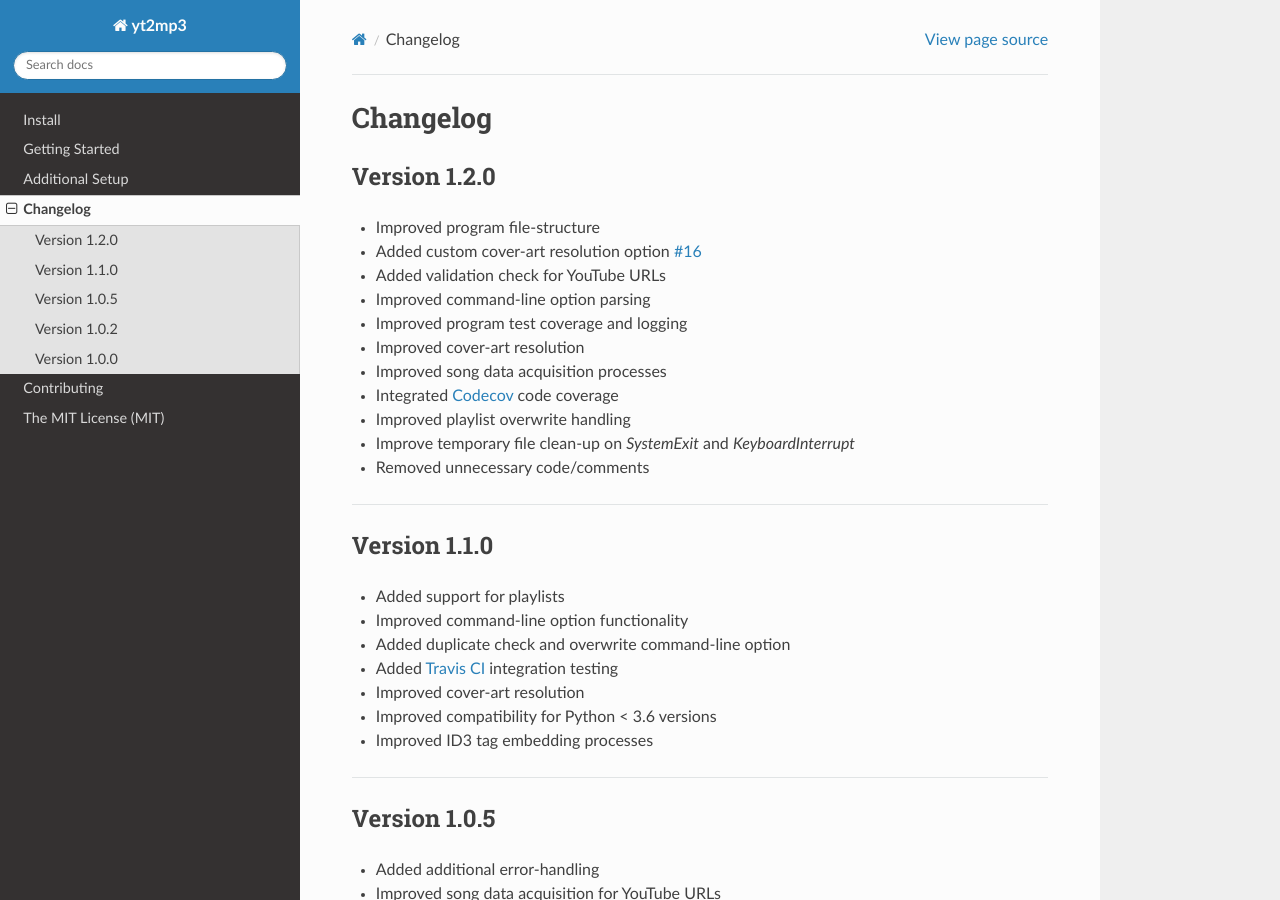
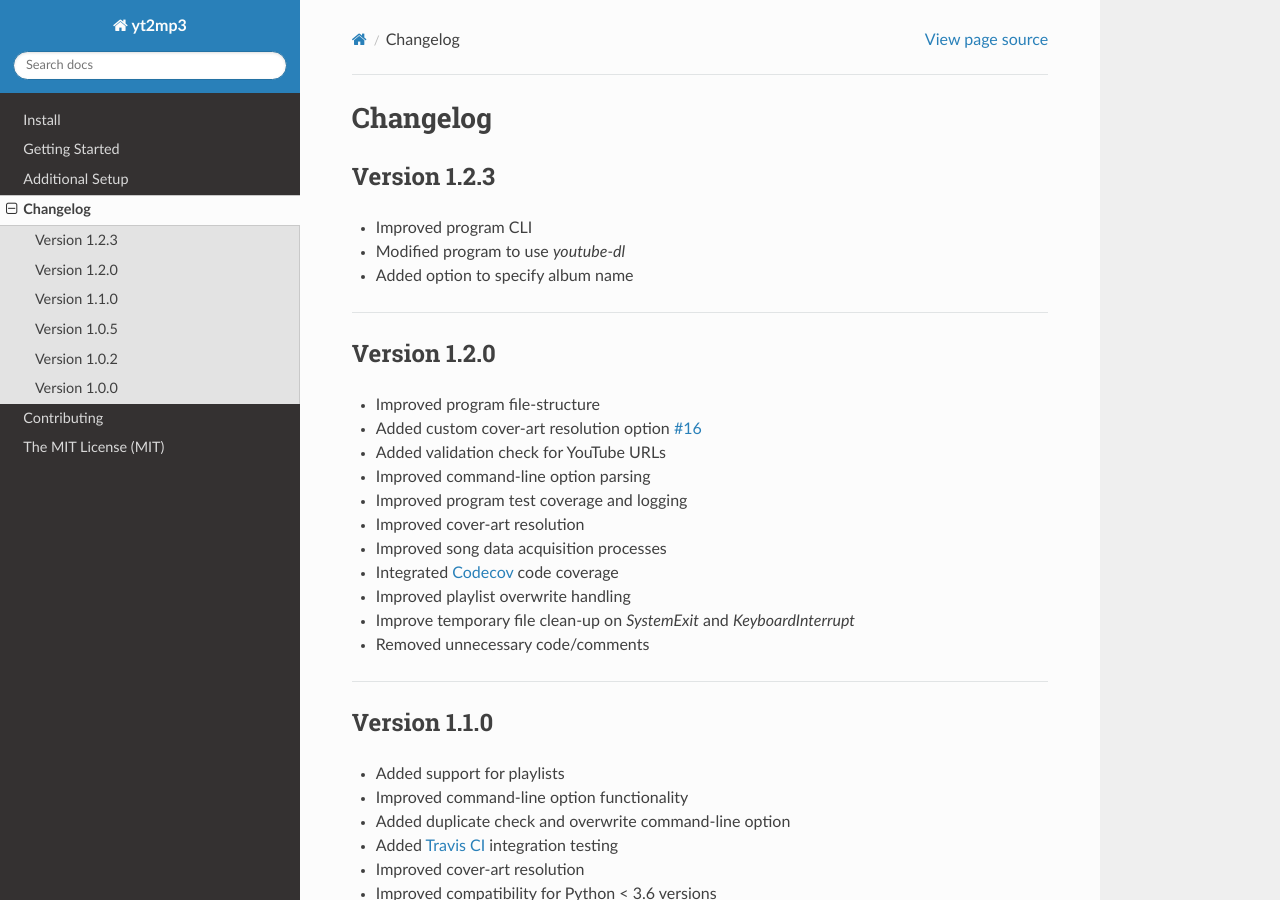
Before and after one commit to tterb/yt2mp3, a Sphinx documentation site: the page built from docs/changelog.rst, in a window 1280 px wide and 900 px high. Built offline with Sphinx 7.4.7 and the Read the Docs theme 2.0.0, drawn with Linux system fonts in a browser that asks for light colours.

Commit message:
:books: Update project documentation

```diff
--- a/docs/changelog.rst
+++ b/docs/changelog.rst
@@ -1,6 +1,15 @@
 ==============
 Changelog
 ==============
+
+Version 1.2.3
+----------------
+
+* Improved program CLI
+* Modified program to use `youtube-dl`
+* Added option to specify album name
+
+--------------------------------
 
 Version 1.2.0
 ----------------
--- a/docs/getting_started.rst
+++ b/docs/getting_started.rst
@@ -29,6 +29,8 @@ Options
     - Specify the track name query
   * - ``-a, --artist``
     - Specify the artist name query
+  * - ``-c, --collection``
+    - Specify the album name query
   * - ``-u, --url``
     - Specify a Youtube URL or ID
   * - ``-u, --url``
@@ -47,5 +49,3 @@ Options
     - Show the version number and exit
   * - ``-h, --help``
     - Display information on usage and functionality
-
-**Note:** Displaying the progress bar currently has a significant impact on download performance, due to `#180 <https://github.com/nficano/pytube/issues/180>`_.
```
Also changed, not shown: docs/CHANGELOG.md (+9 -0 lines).
